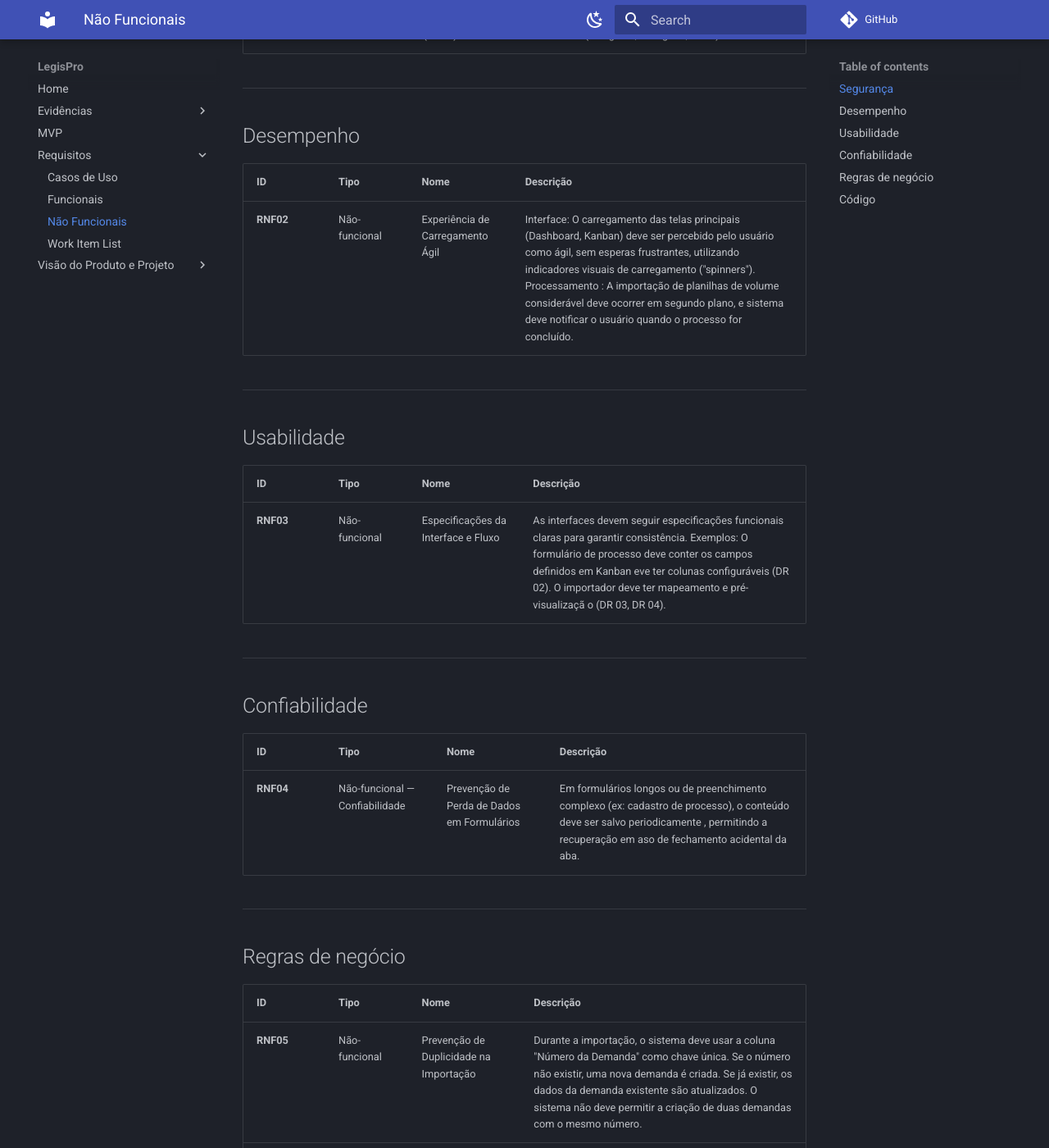
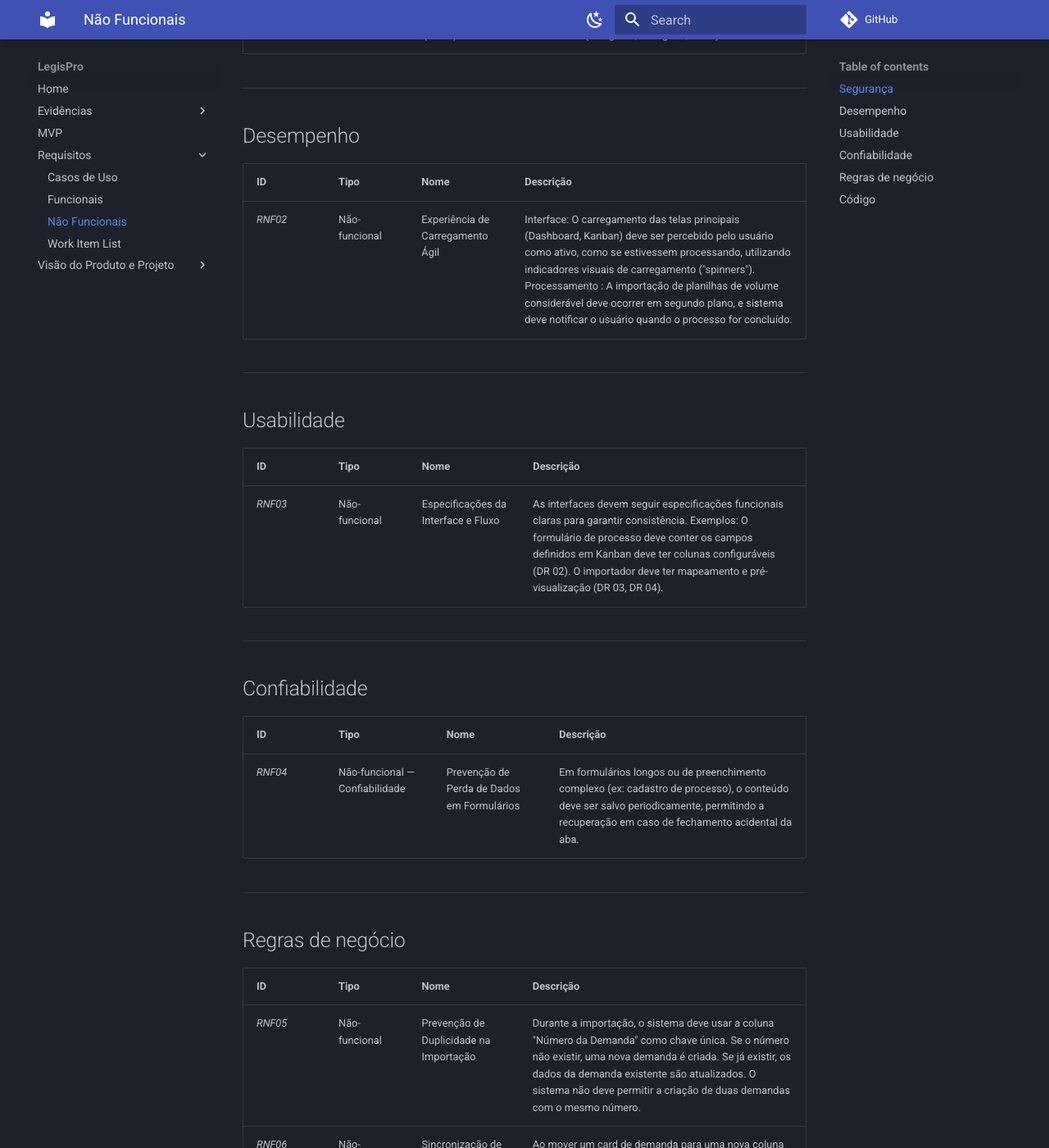
Before and after one commit to mdsreq-fga-unb/REQ-2025.2-T02-ProJuris, an MkDocs documentation site: the page built from docs/Requisitos/2 - Não funcionais.md, in a window 1280 px wide and 1400 px high, scrolled down 297 px. Shown: the whole window at 82% size. Built offline with MkDocs 1.6.1 and Material for MkDocs 9.7.7, drawn with Linux system fonts in a browser that asks for light colours; comment, search, counter and statistics services are not loaded; some of the changed text lies outside the part shown.

Commit message:
Alterando página de requisitos não funcionais

```diff
--- a/docs/Requisitos/2 - Não funcionais.md
+++ b/docs/Requisitos/2 - Não funcionais.md
@@ -4,7 +4,7 @@
 
 | ID | Tipo | Nome | Descrição |
 | :--- | :--- | :--- | :--- |
-| **RNF01** | Não-funcional | Controle de Acesso por Perfil (RBAC) | O acesso a dados e funcionalidades deve ser validado no back-end a cada requisição, com base nos perfis definidos (estagiário, advogado, sócio). |
+| *RNF01* | Não-funcional | Controle de Acesso por Perfil (RBAC) | O acesso a dados e funcionalidades deve ser validado no back-end a cada requisição, com base nos perfis definidos (estagiário, advogado, sócio). |
 
 ---
 
@@ -12,7 +12,7 @@
 
 | ID | Tipo | Nome | Descrição |
 | :--- | :--- | :--- | :--- |
-| **RNF02** | Não-funcional | Experiência de Carregamento Ágil | Interface: O carregamento das telas principais (Dashboard, Kanban) deve ser percebido pelo usuário como ágil, sem esperas frustrantes, utilizando indicadores visuais de carregamento ("spinners"). Processamento : A importação de planilhas de volume considerável deve ocorrer em segundo plano, e sistema deve notificar o usuário quando o processo for concluído. |
+| *RNF02* | Não-funcional | Experiência de Carregamento Ágil | Interface: O carregamento das telas principais (Dashboard, Kanban) deve ser percebido pelo usuário como ativo, como se estivessem processando, utilizando indicadores visuais de carregamento ("spinners"). Processamento : A importação de planilhas de volume considerável deve ocorrer em segundo plano, e sistema deve notificar o usuário quando o processo for concluído. |
 
 ---
 
@@ -20,7 +20,7 @@
 
 | ID | Tipo | Nome | Descrição |
 | :--- | :--- | :--- | :--- |
-| **RNF03** | Não-funcional | Especificações da Interface e Fluxo | As interfaces devem seguir especificações funcionais claras para garantir consistência. Exemplos: O formulário de processo deve conter os campos definidos em Kanban  eve ter colunas configuráveis (DR 02). O importador deve ter mapeamento e pré-visualizaçã o (DR 03, DR 04). |
+| *RNF03* | Não-funcional | Especificações da Interface e Fluxo | As interfaces devem seguir especificações funcionais claras para garantir consistência. Exemplos: O formulário de processo deve conter os campos definidos em Kanban deve ter colunas configuráveis (DR 02). O importador deve ter mapeamento e pré-visualização (DR 03, DR 04). |
 
 
 ---
@@ -29,7 +29,7 @@
 
 | ID | Tipo | Nome | Descrição |
 | :--- | :--- | :--- | :--- |
-| **RNF04** | Não-funcional — Confiabilidade | Prevenção de Perda de Dados em Formulários | Em formulários longos ou de preenchimento complexo (ex: cadastro de processo), o conteúdo deve ser salvo periodicamente , permitindo a recuperação em  aso de fechamento acidental da aba. |
+| *RNF04* | Não-funcional — Confiabilidade | Prevenção de Perda de Dados em Formulários | Em formulários longos ou de preenchimento complexo (ex: cadastro de processo), o conteúdo deve ser salvo periodicamente, permitindo a recuperação em caso de fechamento acidental da aba. |
 
 ---
 
@@ -49,4 +49,4 @@
 
 | ID | Tipo | Nome | Descrição |
 | :--- | :--- | :--- | :--- |
-| **RNF10** | Não-funcional | Qualidade e Manutenibilidade do Código | O código deve ser limpo e organizado, passando em uma ferramenta de análise estática (lint) sem erros. Todo novo código deve ser revisado por pelo menos um outro membro da de  equipe antes de ser integrado à versão principal.
+| *RNF10* | Não-funcional | Qualidade e Manutenibilidade do Código | Todo novo código deve ser revisado por pelo menos um outro membro da equipe antes de ser integrado à versão principal.
```
Also changed, not shown: other parts of docs/Requisitos/2 - Não funcionais.md (+5 -5 lines).
